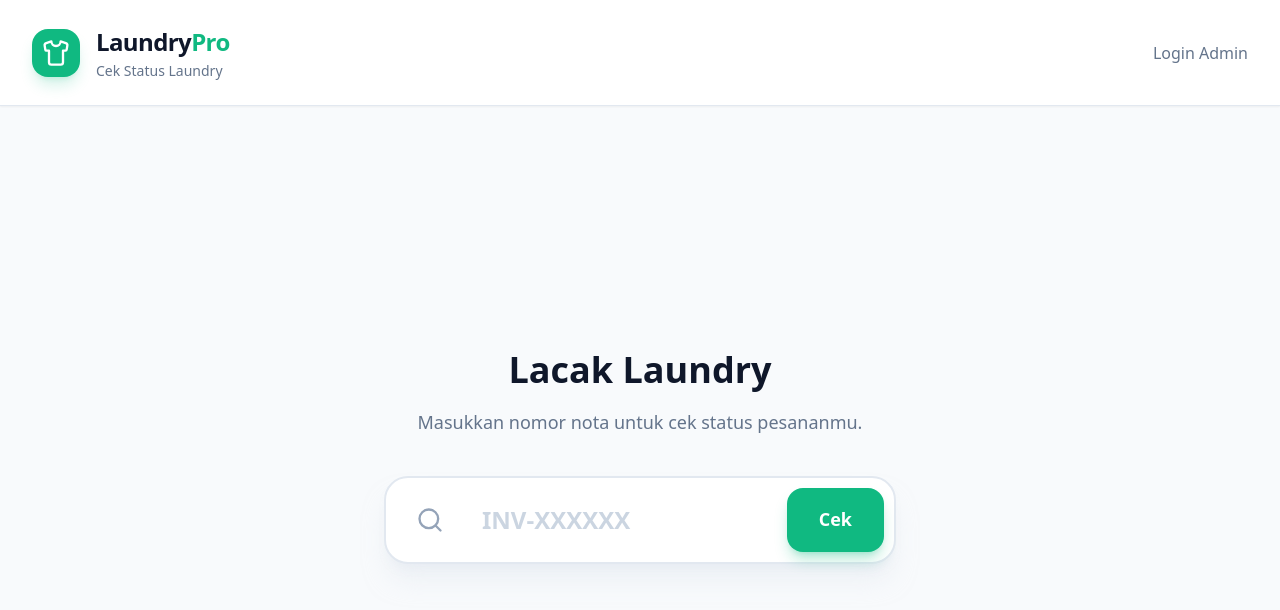
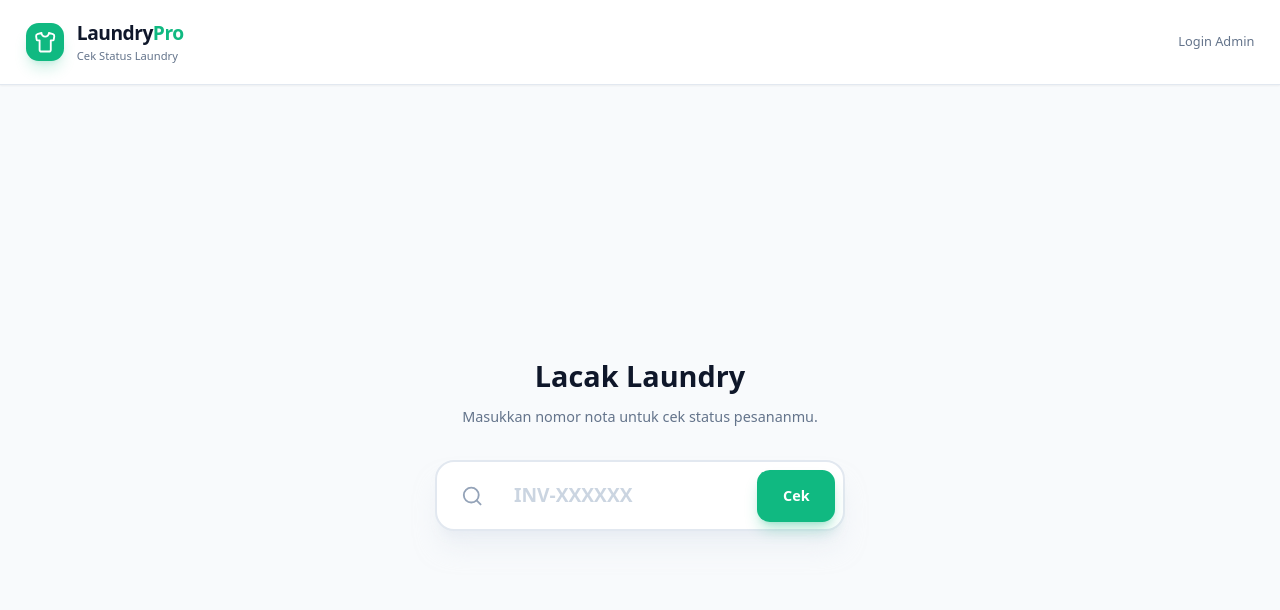
Before and after one commit to adialam345/laundry, a React (Vite) app: page / in a window 1280 px wide. Shown: the top 610 px of the page. Built offline with nearby package versions, Linux system fonts and the light colour scheme; no server answers.

Commit message:
feat: Introduce global styles, custom Tailwind utilities, and animations.

```diff
--- a/src/index.css
+++ b/src/index.css
@@ -10,18 +10,19 @@
     }
 
     html {
-        font-size: 16px !important;
+        font-size: 12.8px !important;
+        /* 80% of 16px = 12.8px */
         -webkit-text-size-adjust: 100%;
         -moz-text-size-adjust: 100%;
         -ms-text-size-adjust: 100%;
         text-size-adjust: 100%;
-        zoom: 1;
     }
 
     body {
         @apply font-sans bg-slate-50 text-slate-900 antialiased;
         font-family: 'Inter', sans-serif;
-        font-size: 16px !important;
+        font-size: 12.8px !important;
+        /* 80% of 16px = 12.8px */
         line-height: 1.5;
         margin: 0;
         padding: 0;
```
